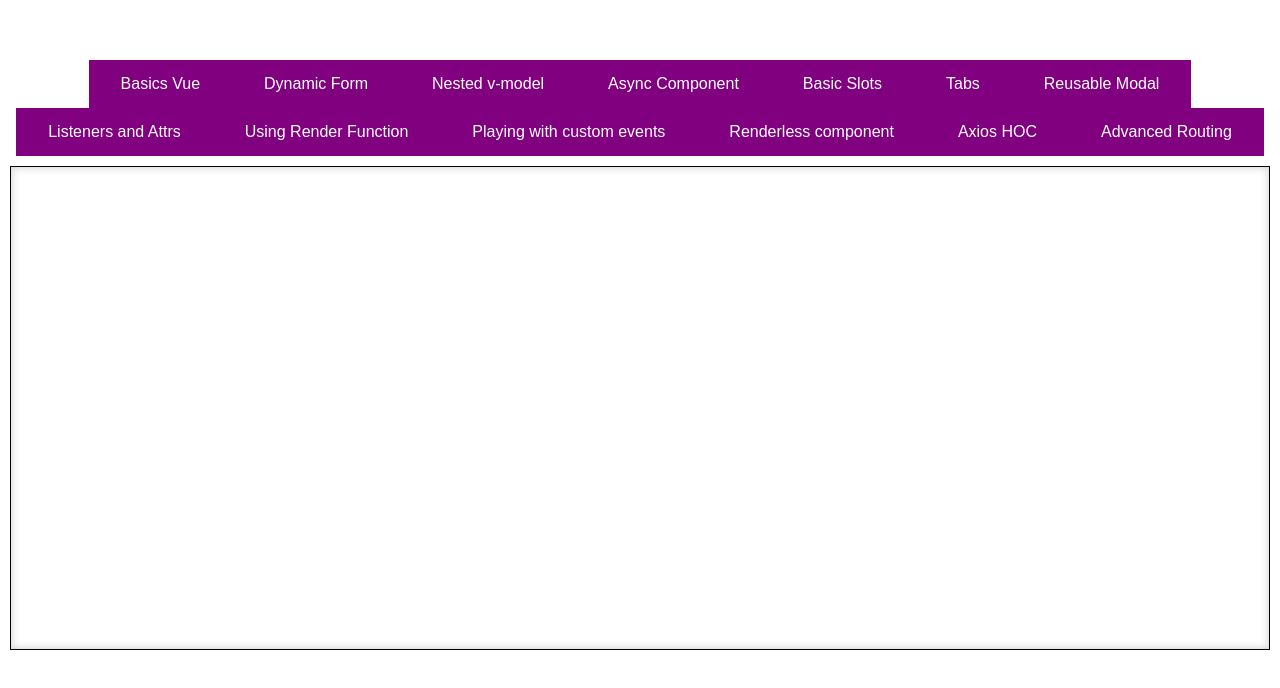
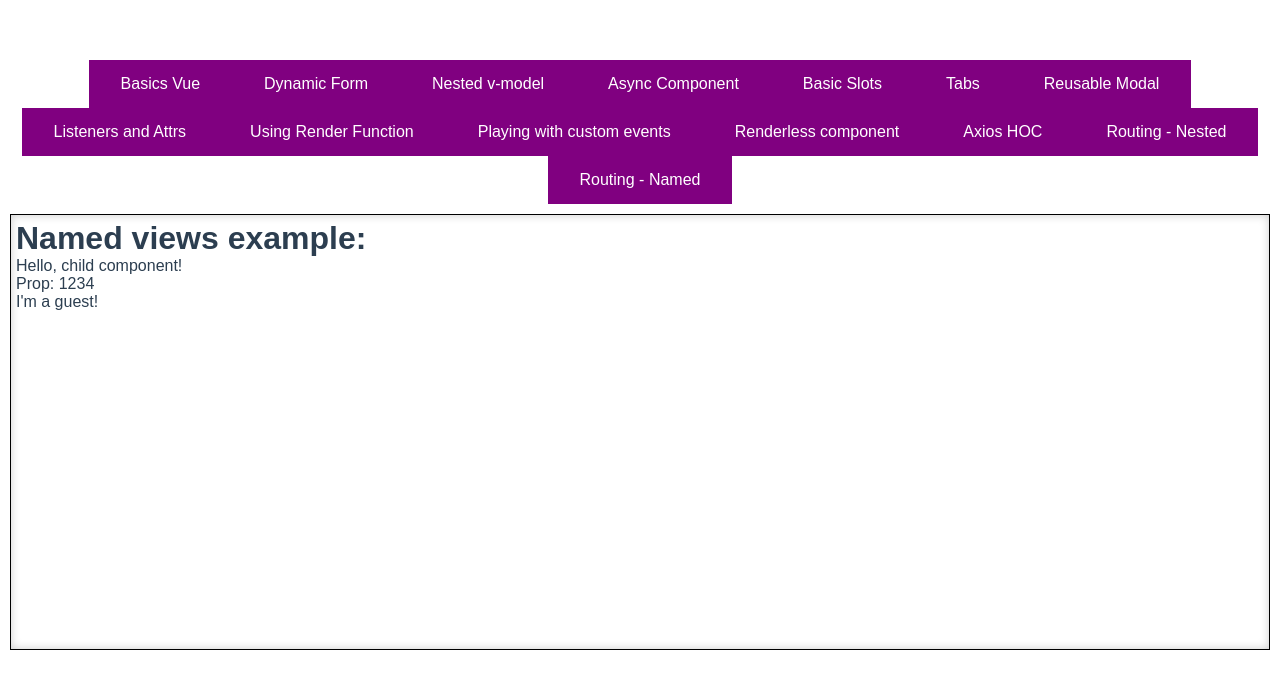
Before and after one commit to IdanArgaman/Utilizing_Vue, a Vue app: page /#/routing-named/1234/child in a window 1280 px wide. Shown: the top 688 px of the page. Built offline with nearby package versions, Linux system fonts and the light colour scheme.

Commit message:
Add names route example

```diff
--- a/src/App.vue
+++ b/src/App.vue
@@ -13,7 +13,8 @@
       <router-link to="/custom-events">Playing with custom events</router-link>
       <router-link to="/renderless">Renderless component</router-link>
       <router-link to="/axios-hoc">Axios HOC</router-link>
-      <router-link to="/advanced-routing">Advanced Routing</router-link>
+      <router-link to="/routing-nested">Routing - Nested</router-link>
+      <router-link to="/routing-named/1234">Routing - Named</router-link>
     </nav>
     <div class="view"><router-view></router-view></div>
   </div>
--- a/src/main.js
+++ b/src/main.js
@@ -13,10 +13,14 @@ import RenderPage from './pages/render/renderPage.vue';
 import CustomEventsPage from './pages/customEvents/page.vue';
 import RenderlessPage from './pages/renderless/page.vue';
 import AxiosHocPage from './pages/axios-hoc/page.vue';
-import AdvancedRoutingPage from './pages/advanced-routing/adavancedRoutingPage.vue';
-import UserPage from './pages/advanced-routing/user.vue';
-import UserLikes from './pages/advanced-routing/userLikes.vue';
-import UserPosts from './pages/advanced-routing/userPosts.vue';
+import NestedRoutingPage from './pages/advanced-routing/nested/nestedRoutingPage.vue';
+import UserPage from './pages/advanced-routing/nested/user.vue';
+import UserLikes from './pages/advanced-routing/nested/userLikes.vue';
+import UserPosts from './pages/advanced-routing/nested/userPosts.vue';
+import NamedRoutingPage from './pages/advanced-routing/named/namedViewsPage.vue';
+import NamedRoutingUserComponent from './pages/advanced-routing/named/user.vue';
+import NamedRoutingGuestComponent from './pages/advanced-routing/named/guest.vue';
+import NamedRoutingChildComponent from './pages/advanced-routing/named/child.vue';
 
 Vue.config.productionTip = false
 Vue.use(VueRouter);
@@ -73,8 +77,21 @@ const router = new VueRouter({
       component: ListenersAndAttrs
     },
     {
-      path: '/advanced-routing',
-      component: AdvancedRoutingPage,
+      path: '/routing-named/:id',
+      component: NamedRoutingPage,
+      props: true,
+      children: [{
+        path: "child",
+        components: {
+          default: NamedRoutingChildComponent,
+          user: NamedRoutingUserComponent,
+          guest: NamedRoutingGuestComponent,
+        },
+      }, ],
+    },
+    {
+      path: '/routing-nested',
+      component: NestedRoutingPage,
       children: [{
         name: 'user',
         path: ':userId',
--- /dev/null
+++ b/src/pages/advanced-routing/named/child.vue
@@ -0,0 +1,19 @@
+<template>
+    <div>
+        <p>
+                Hello, child component!
+        </p>
+        <p>
+            Prop: {{ propToChild}}
+        </p>
+
+    </div>
+</template>
+<script>
+export default {
+    props:["propToChild"]
+}
+</script>
+<style>
+
+</style>
--- /dev/null
+++ b/src/pages/advanced-routing/named/guest.vue
@@ -0,0 +1,13 @@
+<template>
+    <div>
+        I'm a guest!
+    </div>
+</template>
+<script>
+export default {
+
+}
+</script>
+<style>
+
+</style>
--- /dev/null
+++ b/src/pages/advanced-routing/named/namedViewsPage.vue
@@ -0,0 +1,29 @@
+<template>
+  <div>
+    <h1>Named views example:</h1>
+    <div>
+      <router-view :prop-to-child="parseInt(id)" />
+      <router-view v-if="isUser" name="user" />
+      <router-view v-else name="guest" />
+    </div>
+  </div>
+</template>
+
+<script>
+export default {
+  props: {
+    id: {
+      type: String,
+      default: null,
+    },
+  },
+  data() {
+    return {
+      isUser: false
+    }
+  }
+};
+</script>
+
+<style>
+</style>
--- /dev/null
+++ b/src/pages/advanced-routing/named/user.vue
@@ -0,0 +1,13 @@
+<template>
+    <div>
+        I'm a registered user!
+    </div>
+</template>
+<script>
+export default {
+
+}
+</script>
+<style>
+
+</style>
```
Also changed, not shown: src/pages/advanced-routing/nested/nestedRoutingPage.vue (renamed from src/pages/advanced-routing/adavancedRoutingPage.vue), src/pages/advanced-routing/nested/user.vue (renamed from src/pages/advanced-routing/user.vue), src/pages/advanced-routing/nested/userLikes.vue (renamed from src/pages/advanced-routing/userLikes.vue), src/pages/advanced-routing/nested/userPosts.vue (renamed from src/pages/advanced-routing/userPosts.vue).
